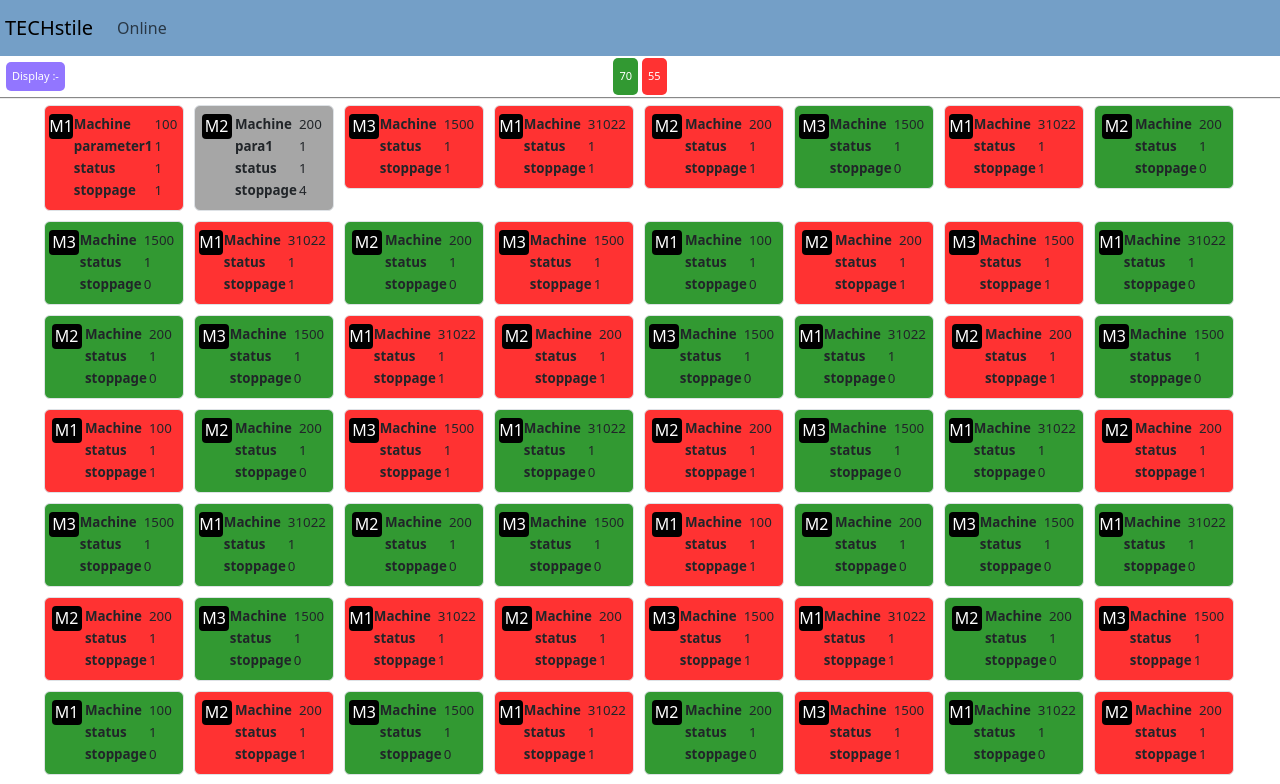
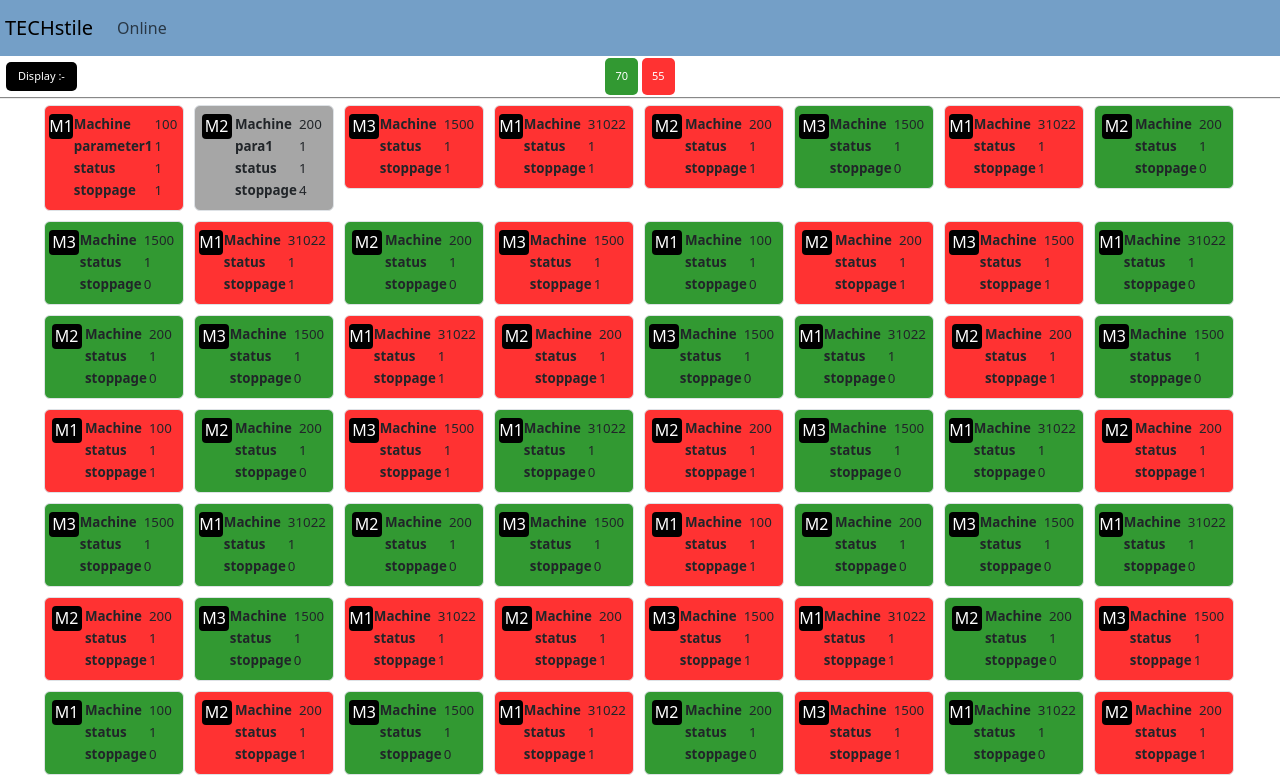
Before and after one commit to Mustak99/project, an Angular app: page /onlineMachine in a window 1280 px wide. Shown: the top 784 px of the page. Built offline with nearby package versions, Linux system fonts and the light colour scheme.

Commit message:
css example

```diff
--- a/src/app/online-machine/online-machine.component.css
+++ b/src/app/online-machine/online-machine.component.css
@@ -41,11 +41,9 @@
  border-radius: 5px;
  text-decoration: none;
  color: white;
- padding: 6px;
-
 }
 .dropdown-btn{
-  background-color: #9276ff;
+  background-color: black;
 }
 .dropdown-menu-list-btn {
   display: block;width: 90%;
@@ -68,7 +66,7 @@ justify-content: right;
 .btnDeactive{
   background-color: #ff3232;padding: 10px;
 }
-.btnActive{
+.BtnActive{
   background-color: #329932; padding: 10px;
 }
 .green{
--- a/src/app/online-machine/online-machine.component.html
+++ b/src/app/online-machine/online-machine.component.html
@@ -12,8 +12,9 @@
           </div>
         </div>
       </div>
-      <div class="col bar-2"><button class="btnActive" >70</button>
-        <button class="btnDeactive">55</button></div>
+      <div class="col bar-2"><button class="BtnActive"  >70</button>
+        <button class="btnDeactive">55</button>
+      </div>
       <div class="col"></div>
     </div>
    </div>
```
